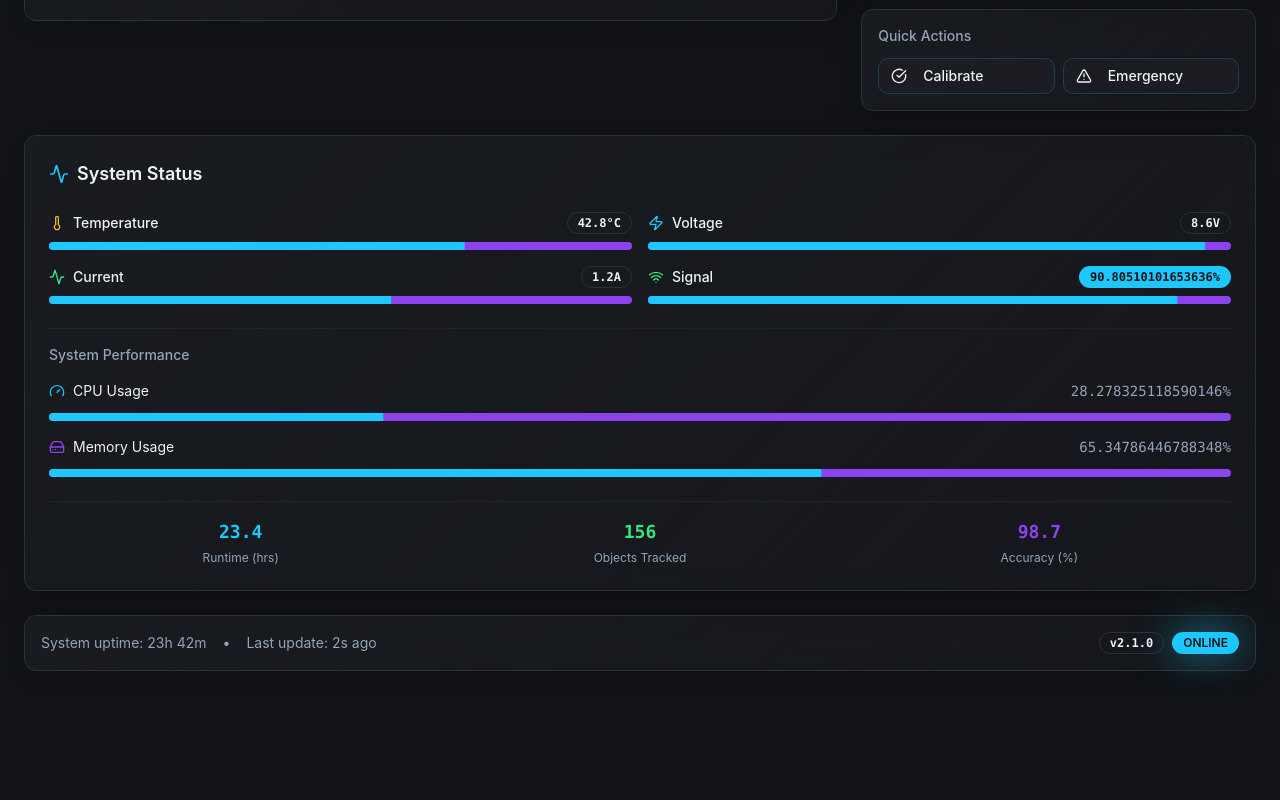
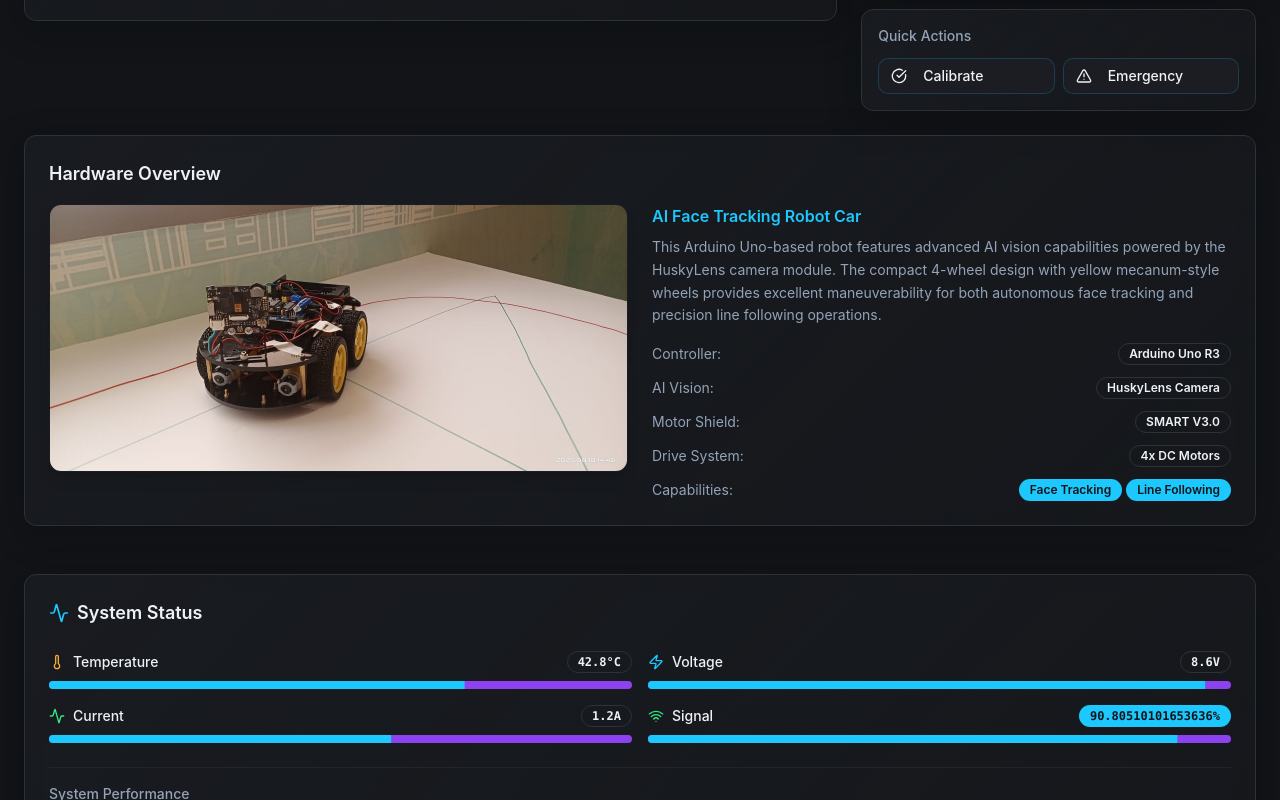
Before and after one commit to farespokemon1-beep/husky-face-drive, a React (Vite) app: page / in a window 1280 px wide. Shown: the part 720-1520 px from the top of the page. Before the commit the page ends 1415 px from the top, so only its background shows below. Built offline with nearby package versions, Linux system fonts and the light colour scheme.

Commit message:
Add photo to dashboard
Add the provided photo to the dashboard and include a description of the robot.

```diff
--- a/src/pages/RobotDashboard.tsx
+++ b/src/pages/RobotDashboard.tsx
@@ -98,6 +98,60 @@ const RobotDashboard = () => {
           </Card>
         </div>
 
+        {/* Hardware Overview */}
+        <div className="lg:col-span-3">
+          <Card className="glass panel-shadow border-border/50 mb-6">
+            <div className="p-6">
+              <h3 className="text-lg font-semibold mb-4 text-foreground">Hardware Overview</h3>
+              <div className="grid grid-cols-1 lg:grid-cols-2 gap-6">
+                <div className="space-y-4">
+                  <img
+                    src="/lovable-uploads/fad06b8b-a7a4-4f44-8641-2d9a0c34340c.png"
+                    alt="Arduino HuskyLens Robot Car"
+                    className="w-full h-auto rounded-lg border border-border/20 shadow-lg"
+                  />
+                </div>
+                <div className="space-y-4">
+                  <div>
+                    <h4 className="font-semibold text-primary mb-2">AI Face Tracking Robot Car</h4>
+                    <p className="text-sm text-muted-foreground leading-relaxed">
+                      This Arduino Uno-based robot features advanced AI vision capabilities powered by the HuskyLens camera module.
+                      The compact 4-wheel design with yellow mecanum-style wheels provides excellent maneuverability for both
+                      autonomous face tracking and precision line following operations.
+                    </p>
+                  </div>
+
+                  <div className="space-y-3">
+                    <div className="flex items-center justify-between text-sm">
+                      <span className="text-muted-foreground">Controller:</span>
+                      <Badge variant="outline">Arduino Uno R3</Badge>
+                    </div>
+                    <div className="flex items-center justify-between text-sm">
+                      <span className="text-muted-foreground">AI Vision:</span>
+                      <Badge variant="outline">HuskyLens Camera</Badge>
+                    </div>
+                    <div className="flex items-center justify-between text-sm">
+                      <span className="text-muted-foreground">Motor Shield:</span>
+                      <Badge variant="outline">SMART V3.0</Badge>
+                    </div>
+                    <div className="flex items-center justify-between text-sm">
+                      <span className="text-muted-foreground">Drive System:</span>
+                      <Badge variant="outline">4x DC Motors</Badge>
+                    </div>
+                    <div className="flex items-center justify-between text-sm">
+                      <span className="text-muted-foreground">Capabilities:</span>
+                      <div className="flex space-x-1">
+                        <Badge variant="default" className="text-xs">Face Tracking</Badge>
+                        <Badge variant="default" className="text-xs">Line Following</Badge>
+                      </div>
+                    </div>
+                  </div>
+                </div>
+              </div>
+            </div>
+          </Card>
+        </div>
+
         {/* Data Panel - Full width on mobile, spans remaining columns on large */}
         <div className="lg:col-span-3">
           <DataPanel />
```
Also changed, not shown: public/lovable-uploads/fad06b8b-a7a4-4f44-8641-2d9a0c34340c.png (added).
